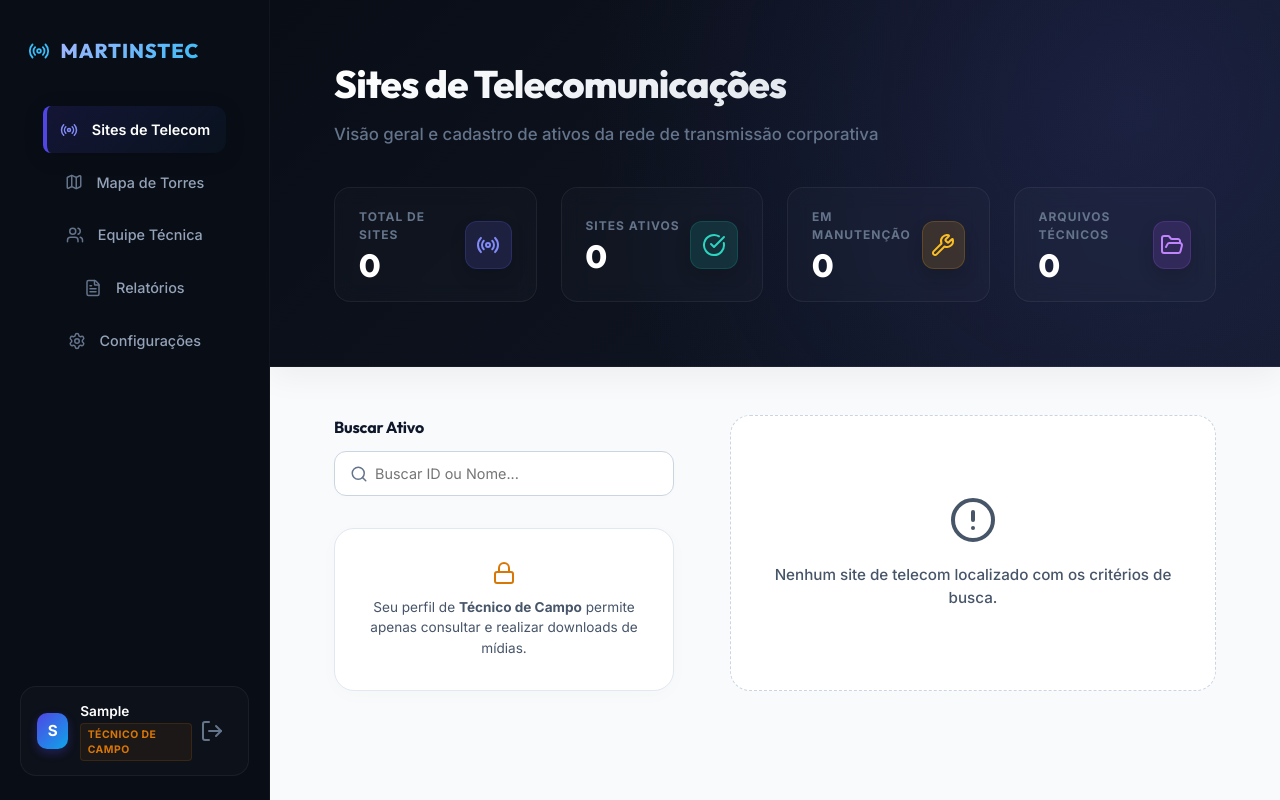
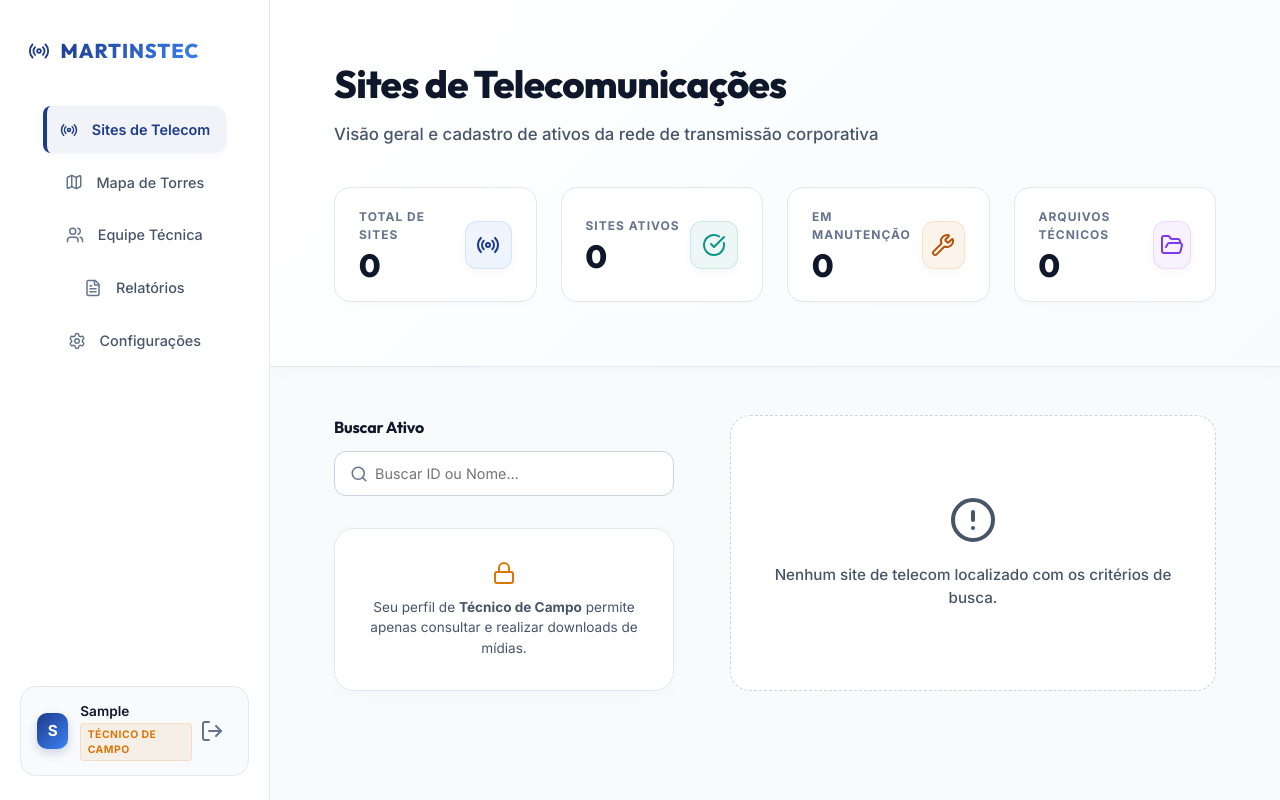
Before and after one commit to Jvsosa/MartinsTec, a Django app: page / in a window 1280 px wide. Run offline with Django 5.2, Linux system fonts and the light colour scheme; the visitor is signed in with stand-in values (Sample User, id 1); data that the repository does not hold is empty.

Commit message:
UI: Ajuste de layout corporativo para o modo claro (branco) no dashboard e barra lateral

```diff
--- a/templates/base.html
+++ b/templates/base.html
@@ -258,8 +258,8 @@
 
         .sidebar {
             width: 270px;
-            background: #090d16; /* Fundo Obsidian escuro premium */
-            border-right: 1px solid rgba(255, 255, 255, 0.04);
+            background: #ffffff; /* Fundo Branco Corporativo */
+            border-right: 1px solid #e2e8f0;
             display: flex;
             flex-direction: column;
             justify-content: space-between;
@@ -279,14 +279,14 @@
             font-weight: 800;
             text-transform: uppercase;
             letter-spacing: 0.5px;
-            color: #ffffff;
+            color: #0f172a;
             margin-bottom: 2.5rem;
             padding-left: 0.5rem;
             text-decoration: none;
         }
 
         .sidebar-logo span {
-            background: linear-gradient(135deg, #a5b4fc 0%, #38bdf8 100%);
+            background: linear-gradient(135deg, #1e3a8a 0%, #3b82f6 100%);
             -webkit-background-clip: text;
             -webkit-text-fill-color: transparent;
             font-size: 1.25rem;
@@ -295,7 +295,7 @@
         }
 
         .sidebar-logo svg {
-            color: #38bdf8;
+            color: #1e3a8a;
             width: 22px;
             height: 22px;
         }
@@ -312,7 +312,7 @@
             align-items: center;
             gap: 0.85rem;
             padding: 0.8rem 1rem;
-            color: #94a3b8;
+            color: #475569;
             text-decoration: none;
             font-size: 0.9rem;
             font-weight: 500;
@@ -328,32 +328,32 @@
         }
 
         .sidebar-link:hover {
-            color: #ffffff;
-            background: rgba(255, 255, 255, 0.04);
+            color: #0f172a;
+            background: #f1f5f9;
             transform: translateX(4px);
         }
 
         .sidebar-link:hover svg {
-            color: #ffffff;
+            color: #0f172a;
         }
 
         .sidebar-link.active {
-            color: #ffffff;
-            background: linear-gradient(135deg, rgba(79, 70, 229, 0.15) 0%, rgba(14, 165, 233, 0.04) 100%);
-            border-left: 4px solid #4f46e5;
-            box-shadow: 0 4px 20px rgba(0, 0, 0, 0.15);
+            color: #1e3a8a;
+            background: rgba(30, 58, 138, 0.06);
+            border-left: 4px solid #1e3a8a;
+            box-shadow: 0 2px 8px rgba(30, 58, 138, 0.04);
             border-radius: 8px 12px 12px 8px;
             padding-left: 0.85rem;
             font-weight: 600;
         }
 
         .sidebar-link.active svg {
-            color: #818cf8;
+            color: #1e3a8a;
         }
 
         .sidebar-footer {
-            background: rgba(255, 255, 255, 0.02);
-            border: 1px solid rgba(255, 255, 255, 0.05);
+            background: #f8fafc;
+            border: 1px solid #e2e8f0;
             border-radius: 16px;
             padding: 0.85rem 1rem;
             display: flex;
@@ -372,14 +372,14 @@
             width: 36px;
             height: 36px;
             border-radius: 10px;
-            background: linear-gradient(135deg, #4f46e5 0%, #0ea5e9 100%);
+            background: linear-gradient(135deg, #1e3a8a 0%, #3b82f6 100%);
             display: flex;
             align-items: center;
             justify-content: center;
             color: white;
             font-weight: 800;
             font-size: 0.95rem;
-            box-shadow: 0 4px 10px rgba(79, 70, 229, 0.3);
+            box-shadow: 0 4px 10px rgba(30, 58, 138, 0.2);
         }
 
         .sidebar-user-details {
@@ -391,7 +391,7 @@
         .sidebar-user-name {
             font-size: 0.85rem;
             font-weight: 600;
-            color: #ffffff;
+            color: #0f172a;
             max-width: 110px;
             white-space: nowrap;
             overflow: hidden;
--- a/templates/sites/site_list.html
+++ b/templates/sites/site_list.html
@@ -4,16 +4,16 @@
 
 {% block extra_head %}
 <style>
-    /* Header Escuro Superior com Efeito de Glow Premium */
+    /* Header Superior com Efeito Branco Corporativo */
     .dashboard-header-block {
-        background: radial-gradient(circle at 85% 30%, rgba(99, 102, 241, 0.15) 0%, transparent 60%), linear-gradient(135deg, #090d16 0%, #111827 100%);
-        border-bottom: 1px solid rgba(255, 255, 255, 0.05);
+        background: linear-gradient(135deg, #ffffff 0%, #f8fafc 100%);
+        border-bottom: 1px solid #e2e8f0;
         padding: 3.5rem 4rem 4rem 4rem;
-        color: #ffffff;
+        color: #0f172a;
         display: flex;
         flex-direction: column;
         gap: 2.5rem;
-        box-shadow: 0 10px 30px rgba(9, 13, 22, 0.05);
+        box-shadow: 0 4px 20px rgba(0, 0, 0, 0.02);
     }
 
     .dashboard-title-area h2 {
@@ -22,13 +22,11 @@
         font-weight: 800;
         letter-spacing: -0.75px;
         margin-bottom: 0.5rem;
-        background: linear-gradient(135deg, #ffffff 0%, #cbd5e1 100%);
-        -webkit-background-clip: text;
-        -webkit-text-fill-color: transparent;
+        color: #0f172a;
     }
 
     .dashboard-title-area p {
-        color: #64748b;
+        color: #475569;
         font-size: 1.05rem;
         font-weight: 450;
     }
@@ -41,22 +39,21 @@
     }
 
     .kpi-card {
-        background: rgba(255, 255, 255, 0.02);
-        backdrop-filter: blur(10px);
-        border: 1px solid rgba(255, 255, 255, 0.06);
+        background: #ffffff;
+        border: 1px solid #e2e8f0;
         border-radius: 16px;
         padding: 1.25rem 1.5rem;
         display: flex;
         justify-content: space-between;
         align-items: center;
         transition: all 0.3s cubic-bezier(0.4, 0, 0.2, 1);
+        box-shadow: 0 4px 6px -1px rgba(0, 0, 0, 0.01), 0 2px 4px -1px rgba(0, 0, 0, 0.01);
     }
 
     .kpi-card:hover {
-        background: rgba(255, 255, 255, 0.05);
-        border-color: rgba(255, 255, 255, 0.12);
+        border-color: #cbd5e1;
         transform: translateY(-4px);
-        box-shadow: 0 12px 25px rgba(0, 0, 0, 0.25);
+        box-shadow: 0 10px 20px rgba(0, 0, 0, 0.03);
     }
 
     .kpi-info {
@@ -77,7 +74,7 @@
         font-family: var(--font-title);
         font-size: 2rem;
         font-weight: 800;
-        color: #ffffff;
+        color: #0f172a;
         line-height: 1;
     }
 
@@ -88,13 +85,13 @@
         display: flex;
         align-items: center;
         justify-content: center;
-        box-shadow: 0 8px 16px rgba(0, 0, 0, 0.15);
+        box-shadow: 0 4px 10px rgba(0, 0, 0, 0.03);
     }
 
-    .kpi-icon-total { background: rgba(99, 102, 241, 0.15); color: #818cf8; border: 1px solid rgba(99, 102, 241, 0.2); }
-    .kpi-icon-active { background: rgba(20, 184, 166, 0.15); color: #2dd4bf; border: 1px solid rgba(20, 184, 166, 0.2); }
-    .kpi-icon-maintenance { background: rgba(245, 158, 11, 0.15); color: #fbbf24; border: 1px solid rgba(245, 158, 11, 0.2); }
-    .kpi-icon-files { background: rgba(168, 85, 247, 0.15); color: #c084fc; border: 1px solid rgba(168, 85, 247, 0.2); }
+    .kpi-icon-total { background: rgba(59, 130, 246, 0.08); color: #1e3a8a; border: 1px solid rgba(59, 130, 246, 0.15); }
+    .kpi-icon-active { background: rgba(13, 148, 136, 0.08); color: #0d9488; border: 1px solid rgba(13, 148, 136, 0.15); }
+    .kpi-icon-maintenance { background: rgba(217, 119, 6, 0.08); color: #b45309; border: 1px solid rgba(217, 119, 6, 0.15); }
+    .kpi-icon-files { background: rgba(168, 85, 247, 0.08); color: #7c3aed; border: 1px solid rgba(168, 85, 247, 0.15); }
 
     /* Área de Conteúdo Principal */
     .dashboard-body-layout {
```
